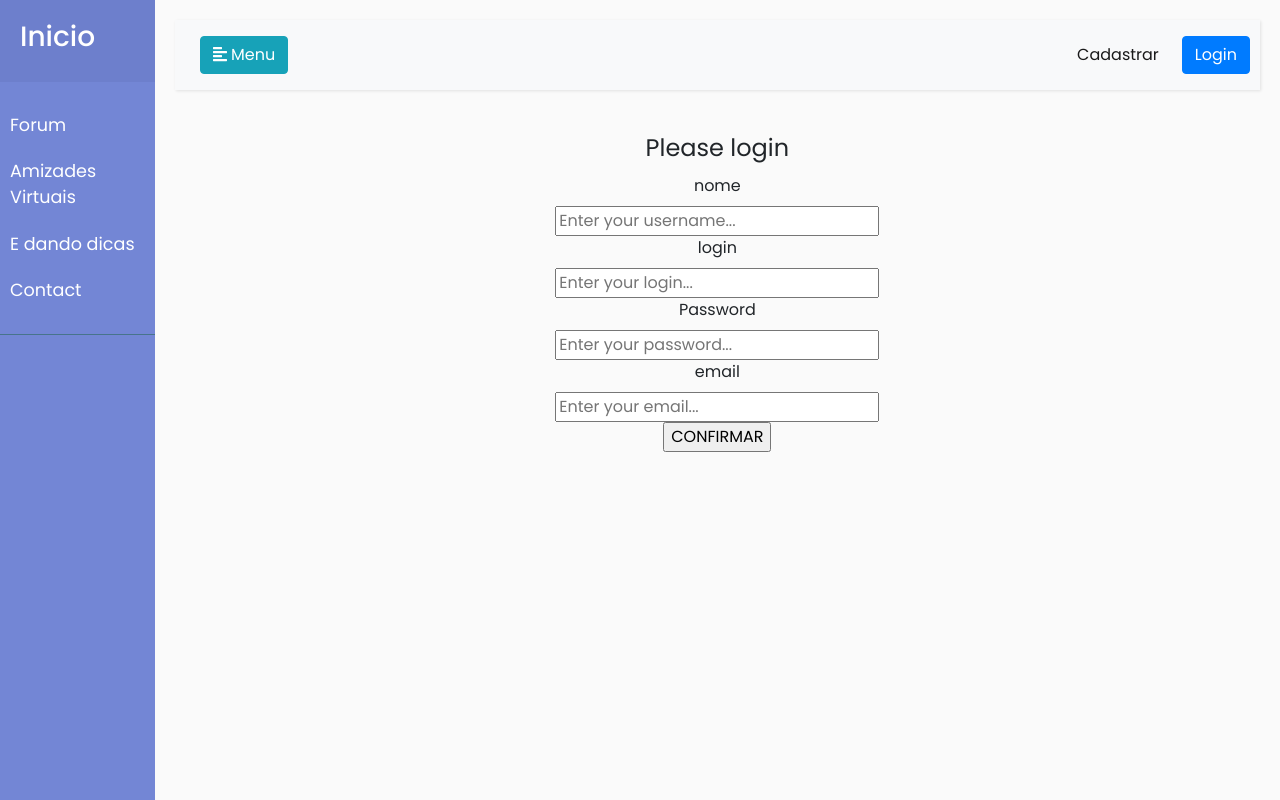
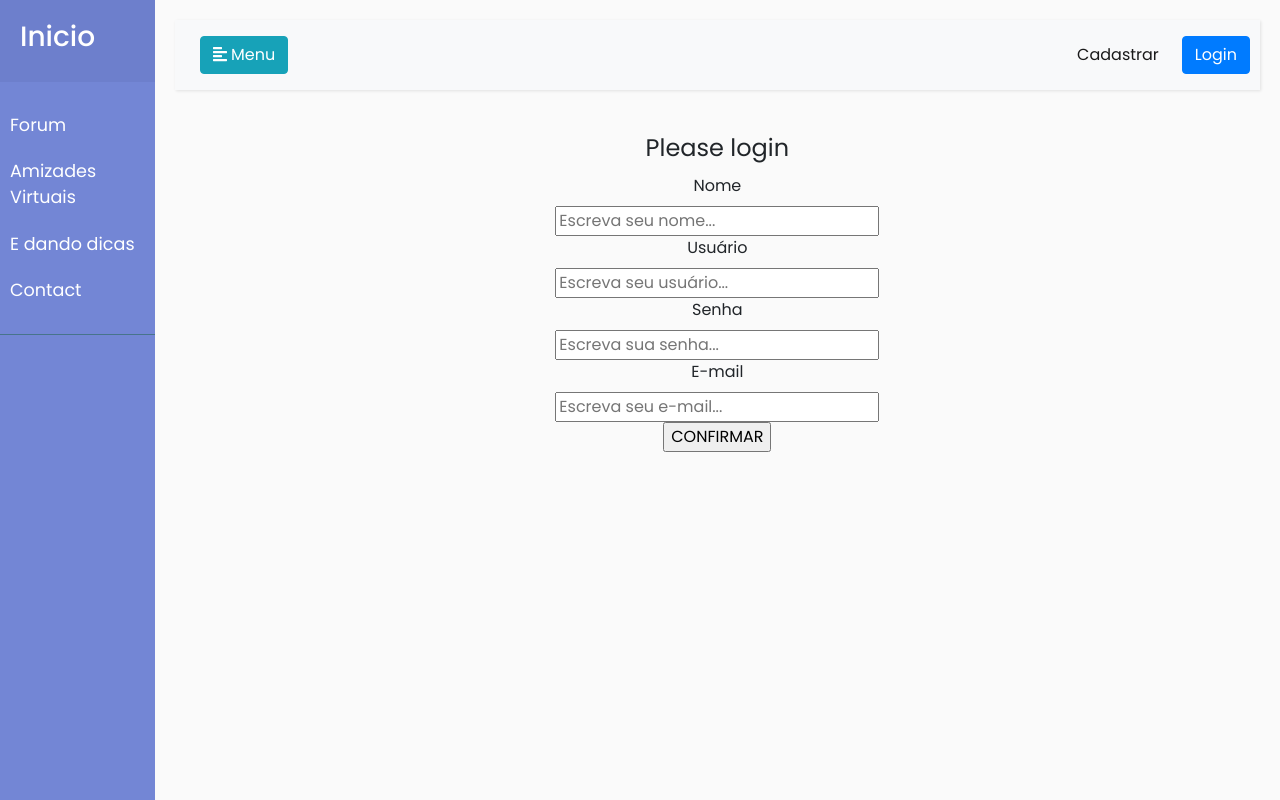
Before and after one commit to pescaecia/All, a PHP site: page /All/Cadastrar.php in a window 1280 px wide. Run offline with PHP 8.4, Linux system fonts and the light colour scheme; some libraries are stand-ins or nearby versions.

Commit message:
SASAFFSAFSAFSA

```diff
--- a/Cadastrar.php
+++ b/Cadastrar.php
@@ -95,7 +95,7 @@
                 <form role="form" method="POST" action="Login/Logar.php">
                     <input type="hidden" name="_token" value="">
                     <div class="form-group">
-                        <label class="control-label">Username</label>
+                        <label class="control-label">Usuário</label>
                         <div>
                             <input type="text" class="form-control input-lg" name="login" value="">
                         </div>
@@ -110,7 +110,7 @@
                         <div>
                             <div class="checkbox">
                                 <label>
-                                    <input type="checkbox" name="remember"> Remember Me
+                                    <input type="checkbox" name="remember"> Lembrar de mim
                                 </label>
                             </div>
                         </div>
@@ -119,7 +119,7 @@
                         <div>
                             <button type="submit" class="btn btn-success">Login</button>
 
-                            <a class="btn btn-link" href="">Forgot Your Password?</a>
+                            <a class="btn btn-link" href="">Esqueceu a senha?</a>
                         </div>
                     </div>
                 </form>
@@ -139,27 +139,27 @@
                     <fieldset>
                         <legend>Please login</legend>
                         <div class="control-group">
-                            <label class="control-label" for="id_username">nome</label>
+                            <label class="control-label" for="id_username">Nome</label>
                             <div class="controls">
-                                <input name="username" maxlength="100" required="" placeholder="Enter your username..." type="text" class="input-large" id="id_username" />
+                                <input name="username" maxlength="100" required="" placeholder="Escreva seu nome..." type="text" class="input-large" id="id_username" />
                             </div>
                         </div>
                          <div class="control-group">
-                            <label class="control-label" for="id_login">login</label>
+                            <label class="control-label" for="id_login">Usuário</label>
                             <div class="controls">
-                                <input name="login" maxlength="100" required="" placeholder="Enter your login..." type="text" class="input-large" id="id_login" />
+                                <input name="login" maxlength="100" required="" placeholder="Escreva seu usuário..." type="text" class="input-large" id="id_login" />
                             </div>
                         </div>
                         <div class="control-group">
-                            <label class="control-label" for="id_password">Password</label>
+                            <label class="control-label" for="id_password">Senha</label>
                             <div class="controls">
-                                <input name="password" maxlength="100" required="" placeholder="Enter your password..." type="password" class="input-large" id="id_password" />
+                                <input name="password" maxlength="100" required="" placeholder="Escreva sua senha..." type="password" class="input-large" id="id_password" />
                             </div>
                         </div>
                          <div class="control-group">
-                            <label class="control-label" for="id_email">email</label>
+                            <label class="control-label" for="id_email">E-mail</label>
                             <div class="controls">
-                                <input name="email" maxlength="100" required="" placeholder="Enter your email..." type="email" class="input-large" id="id_email" />
+                                <input name="email" maxlength="100" required="" placeholder="Escreva seu e-mail..." type="email" class="input-large" id="id_email" />
                             </div>
                         </div>
                         <input type="submit" value="CONFIRMAR" name="confirmar">
--- a/index.php
+++ b/index.php
@@ -93,7 +93,7 @@
                         <div>
                             <button type="submit" class="btn btn-success">Login</button>
 
-                            <a class="btn btn-link" href="">Esqueceu a senha seu burro?</a>
+                            <a class="btn btn-link" href="">Esqueceu a senha?</a>
                         </div>
                     </div>
                 </form>
```
